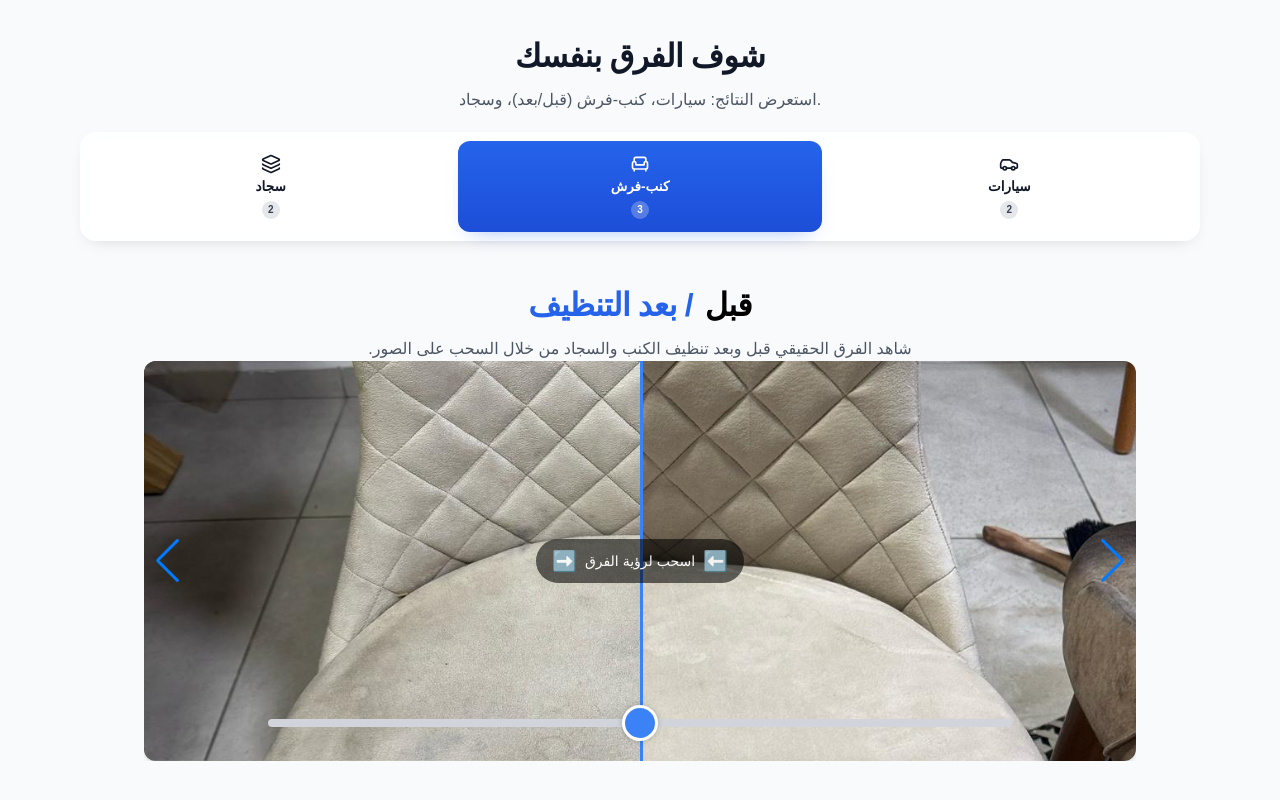
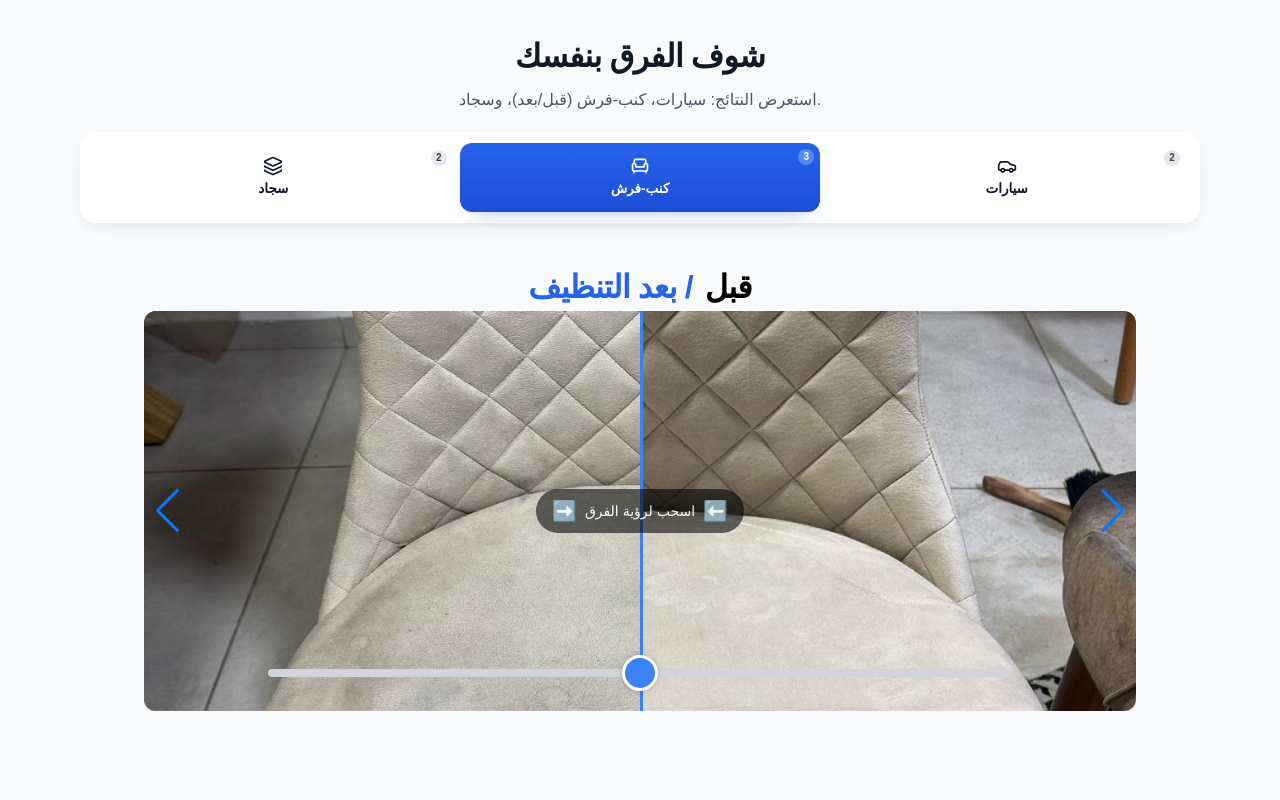
Before and after one commit to Adam46999/LumoraWebsite, a React (Vite) app: page / in a window 1280 px wide. Shown: the part 1753-2553 px from the top of the page. Built offline with nearby package versions, Linux system fonts and the light colour scheme.

Commit message:
SERVICES section upgrading

```diff
--- a/src/components/BefAfter/BeforeAfterCarousel.jsx
+++ b/src/components/BefAfter/BeforeAfterCarousel.jsx
@@ -22,15 +22,6 @@ export default function BeforeAfterCarousel({
         <span className="text-blue-600 ms-1">{t.beforeAfterTitle2}</span>
       </h2>
 
-      {!hideDescription && (
-        <p
-          className="text-center text-gray-600 max-w-2xl mx-auto mt-2
-                      text-[clamp(12px,3.2vw,16px)]"
-        >
-          {t.beforeAfterDescription}
-        </p>
-      )}
-
       <Swiper
         modules={[Navigation]}
         navigation
--- a/src/components/BefAfter/CleaningTabs.jsx
+++ b/src/components/BefAfter/CleaningTabs.jsx
@@ -13,11 +13,19 @@ export default function CleaningTabs({
     sofa: "كنب-فرش",
     rugs: "سجاد",
   },
+  // ✅ عناوين مختصرة للموبايل (اختياري)
+  labelsShort = {
+    cars: "سيارة",
+    sofa: "كنب",
+    rugs: "سجاد",
+  },
   sticky = true,
   icons = { cars: Car, sofa: Armchair, rugs: Layers },
   className = "",
 }) {
   const isRTL = useMemo(() => ["ar", "he"].includes(lang), [lang]);
+
+  // تحكّم داخلي/خارجي
   const controlled = active !== undefined && typeof onChange === "function";
   const [internal, setInternal] = useState(defaultActive);
   const current = controlled ? active : internal;
@@ -33,25 +41,28 @@ export default function CleaningTabs({
   const TABS = [
     {
       id: "cars",
-      label: labels.cars,
+      fullLabel: labels.cars ?? "سيارات",
+      shortLabel: labelsShort.cars ?? labels.cars ?? "سيارات",
       count: counts.cars ?? 0,
       Icon: icons.cars || Car,
     },
     {
       id: "sofa",
-      label: labels.sofa,
+      fullLabel: labels.sofa ?? "كنب-فرش",
+      shortLabel: labelsShort.sofa ?? labels.sofa ?? "كنب-فرش",
       count: counts.sofa ?? 0,
       Icon: icons.sofa || Armchair,
     },
     {
       id: "rugs",
-      label: labels.rugs,
+      fullLabel: labels.rugs ?? "سجاد",
+      shortLabel: labelsShort.rugs ?? labels.rugs ?? "سجاد",
       count: counts.rugs ?? 0,
       Icon: icons.rugs || Layers,
     },
   ];
 
-  // Keyboard (RTL-aware)
+  // تنقّل لوحة المفاتيح (واعي للـ RTL)
   useEffect(() => {
     const node = wrapRef.current;
     if (!node) return;
@@ -80,12 +91,13 @@ export default function CleaningTabs({
     };
     node.addEventListener("keydown", handler);
     return () => node.removeEventListener("keydown", handler);
-  }, [TABS, current, isRTL]);
+    // eslint-disable-next-line react-hooks/exhaustive-deps
+  }, [current, isRTL, TABS]);
 
   return (
     <div
       ref={wrapRef}
-      className={["z-50", className].join(" ")}
+      className={["z-50 w-full", className].join(" ")}
       style={
         sticky
           ? {
@@ -95,6 +107,8 @@ export default function CleaningTabs({
           : undefined
       }
     >
+      {/* ✅ Edge-to-Edge على الموبايل */}
+      <div className="-mx-4 sm:mx-0">
         <div
           dir={isRTL ? "rtl" : "ltr"}
           role="tablist"
@@ -102,15 +116,15 @@ export default function CleaningTabs({
           aria-label="أقسام عرض التنظيف"
           tabIndex={0}
           className={[
-          "w-full rounded-2xl bg-white/85 dark:bg-white/10 backdrop-blur-md",
+            "w-full rounded-xl sm:rounded-2xl bg-white/85 dark:bg-white/10 backdrop-blur-md",
             "shadow-[0_6px_18px_-10px_rgba(0,0,0,0.22)]",
             "border border-white/60 dark:border-white/10",
-          "px-2 py-2",
+            "px-2 sm:px-3 py-2 sm:py-2.5",
           ].join(" ")}
           style={{ minHeight: 72 }}
         >
-        <div className="grid grid-cols-3 gap-1.5">
-          {TABS.map(({ id, label, count, Icon }) => {
+          <div className="grid grid-cols-3 gap-1 sm:gap-1.5">
+            {TABS.map(({ id, fullLabel, shortLabel, count, Icon }) => {
               const selected = current === id;
               return (
                 <button
@@ -124,34 +138,24 @@ export default function CleaningTabs({
                   tabIndex={selected ? 0 : -1}
                   onClick={() => setCurrent(id)}
                   className={[
-                  "relative rounded-xl font-semibold select-none text-center",
+                    "relative rounded-lg sm:rounded-xl font-semibold select-none text-center",
                     "flex flex-col items-center justify-center",
-                  "py-3 px-2 sm:px-3 min-h-[62px] sm:min-h-[58px]",
+                    "py-3.5 sm:py-3 px-2 sm:px-3 min-h-[64px] sm:min-h-[58px]",
                     "transition-all duration-150 focus-visible:outline-none focus-visible:ring-2 focus-visible:ring-blue-400/80",
                     selected
                       ? "text-white bg-gradient-to-b from-blue-600 to-blue-700 shadow-[0_10px_22px_-14px_rgba(37,99,235,0.55)]"
                       : "text-gray-900 dark:text-gray-100 bg-white/60 dark:bg-white/5 hover:bg-white/85 dark:hover:bg-white/10 border border-white/60 dark:border-white/10",
                   ].join(" ")}
-                title={label}
+                  title={fullLabel}
                 >
-                <Icon className="w-[19px] h-[19px] sm:w-5 sm:h-5 mb-1" />
-                <span
-                  className="px-1 text-[clamp(12px,3.2vw,13.5px)] leading-snug whitespace-normal break-words"
-                  style={{
-                    display: "-webkit-box",
-                    WebkitLineClamp: 2,
-                    WebkitBoxOrient: "vertical",
-                    overflow: "hidden",
-                    textOverflow: "ellipsis",
-                  }}
-                >
-                  {label}
-                </span>
+                  {/* ✅ شارة العدّاد في الزاوية */}
                   {count > 0 && (
                     <span
                       className={[
-                      "mt-1 inline-flex items-center justify-center rounded-full",
-                      "text-[10px] h-[18px] min-w-[18px] px-1",
+                        "absolute top-1.5",
+                        isRTL ? "right-1.5" : "left-1.5",
+                        "inline-flex items-center justify-center rounded-full",
+                        "h-4 min-w-4 px-1 text-[10px] leading-none",
                         selected
                           ? "bg-white/25 text-white"
                           : "bg-gray-200 text-gray-700 dark:bg-white/10 dark:text-gray-100",
@@ -161,11 +165,24 @@ export default function CleaningTabs({
                       {count}
                     </span>
                   )}
+
+                  <Icon className="w-5 h-5 sm:w-5 sm:h-5 mb-1" />
+
+                  {/* ✅ نص قصير للموبايل (سطر واحد، بدون inline-style) */}
+                  <span className="block sm:hidden px-1 whitespace-nowrap overflow-hidden text-ellipsis text-[clamp(13px,3.6vw,14px)] leading-snug">
+                    {shortLabel}
+                  </span>
+
+                  {/* ✅ نص طويل للشاشات الأكبر (سطر واحد أيضًا) */}
+                  <span className="hidden sm:block px-1 whitespace-nowrap overflow-hidden text-ellipsis text-[clamp(12px,3.2vw,13.5px)] leading-snug">
+                    {fullLabel}
+                  </span>
                 </button>
               );
             })}
           </div>
         </div>
       </div>
+    </div>
   );
 }
```
Lines whose indentation alone changed are shown as unchanged.
